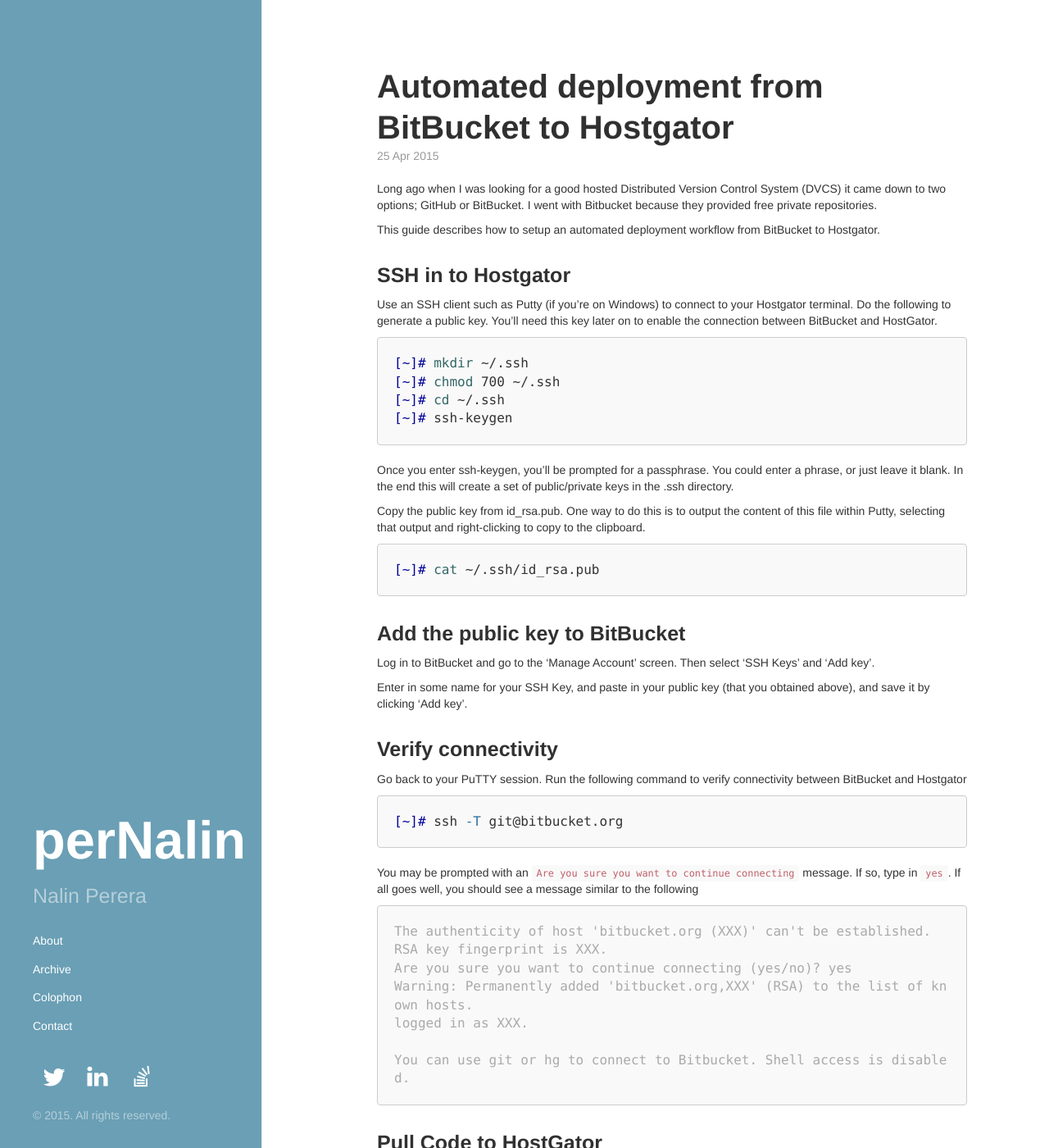
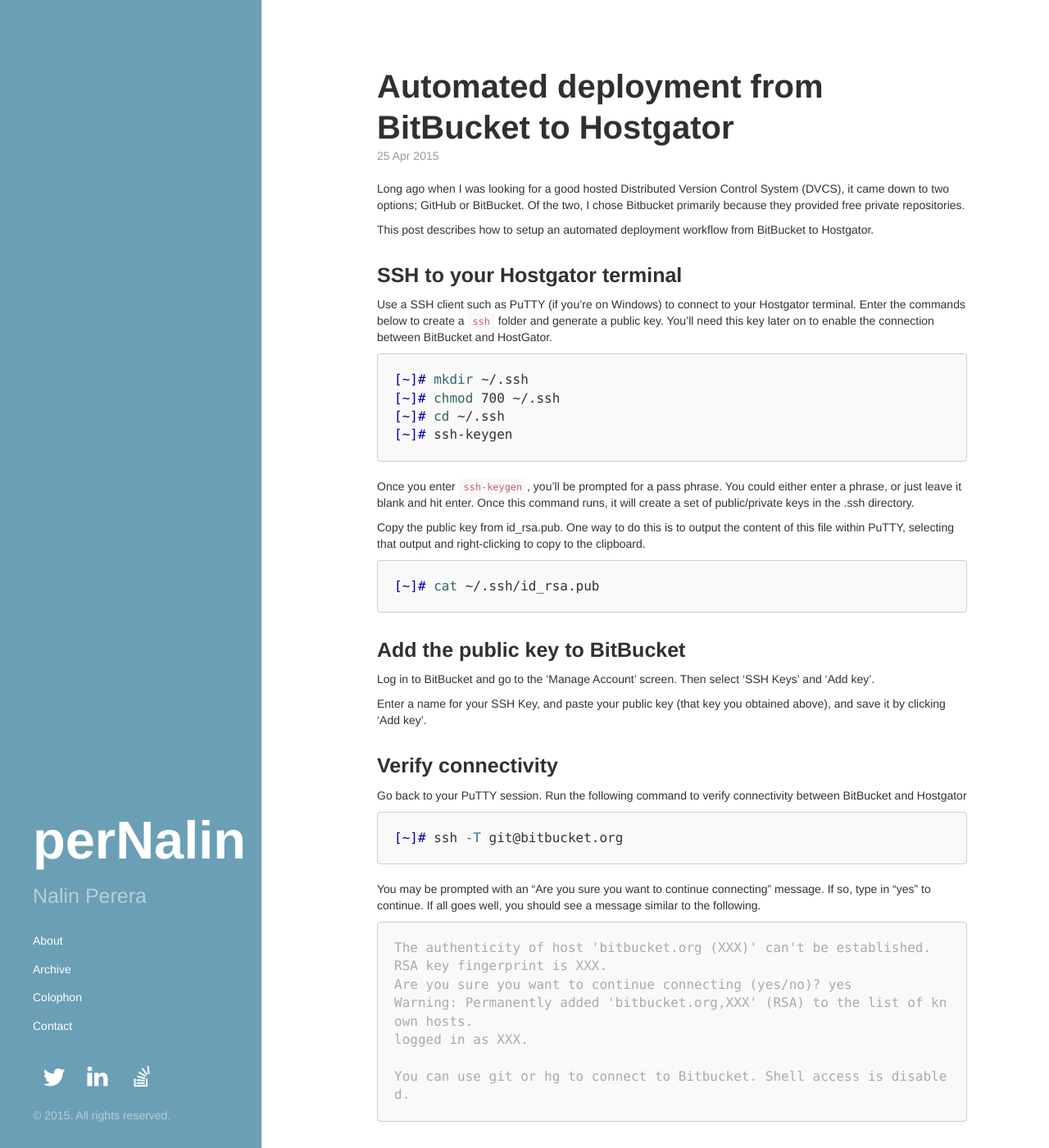
Before and after one commit to pernalin/pernalin.github.io, a Jekyll site: the page built from _posts/2015-04-25-automated-deployment-bitbucket-to-hostgator.md, in a window 1280 px wide and 1400 px high. Shown: the whole window at 82% size. Built offline with Jekyll 4.4.1, drawn with Linux system fonts in a browser that asks for light colours; nearby versions of some CDN libraries; Markdown is read by kramdown in place of the engine named in the settings; comment, search, counter and statistics services are not loaded.

Commit message:
Weekly post

```diff
--- a/_posts/2015-04-25-automated-deployment-bitbucket-to-hostgator.md
+++ b/_posts/2015-04-25-automated-deployment-bitbucket-to-hostgator.md
@@ -3,14 +3,15 @@ layout: post
 title: Automated deployment from BitBucket to Hostgator
 ---
 
-Long ago when I was looking for a good hosted Distributed Version Control System (DVCS) it came down to two options;
-GitHub or BitBucket.  I went with Bitbucket because they provided free private repositories.
+Long ago when I was looking for a good hosted Distributed Version Control System (DVCS), it came down to two options;
+GitHub or BitBucket.  Of the two, I chose Bitbucket primarily because they provided free private repositories.
 
-This guide describes how to setup an automated deployment workflow from BitBucket to Hostgator.
+This post describes how to setup an automated deployment workflow from BitBucket to Hostgator.
 
-### SSH in to Hostgator
-Use an SSH client such as Putty (if you're on Windows) to connect to your Hostgator terminal. Do the following to
-generate a public key. You'll need this key later on to enable the connection between BitBucket and HostGator.
+### SSH to your Hostgator terminal
+Use a SSH client such as PuTTY (if you're on Windows) to connect to your Hostgator terminal. Enter the commands
+below to create a `ssh` folder and generate a public key. You'll need this key later on to enable the connection
+between BitBucket and HostGator.
 
 {% highlight console %}
 [~]# mkdir ~/.ssh
@@ -19,10 +20,10 @@ generate a public key. You'll need this key later on to enable the connection be
 [~]# ssh-keygen
 {% endhighlight %}
 
-Once you enter ssh-keygen, you'll be prompted for a passphrase. You could enter a phrase, or just leave it blank. In
-the end this will create a set of public/private keys in the .ssh directory.
+Once you enter `ssh-keygen`, you'll be prompted for a pass phrase. You could either enter a phrase, or just leave it
+blank and hit enter. Once this command runs, it will create a set of public/private keys in the .ssh directory.
 
-Copy the public key from id_rsa.pub.  One way to do this is to output the content of this file within Putty,
+Copy the public key from id_rsa.pub.  One way to do this is to output the content of this file within PuTTY,
 selecting that output and right-clicking to copy to the clipboard.
 
 {% highlight console %}
@@ -32,8 +33,8 @@ selecting that output and right-clicking to copy to the clipboard.
 ### Add the public key to BitBucket
 Log in to BitBucket and go to the 'Manage Account' screen.  Then select 'SSH Keys' and 'Add key'.
 
-Enter in some name for your SSH Key, and paste in your public key (that you obtained above), and save it by clicking
-'Add key'.
+Enter a name for your SSH Key, and paste your public key (that key you obtained above), and save it by
+clicking 'Add key'.
 
 ### Verify connectivity
 Go back to your PuTTY session. Run the following command to verify connectivity between BitBucket and Hostgator
@@ -41,8 +42,8 @@ Go back to your PuTTY session. Run the following command to verify connectivity
 [~]# ssh -T git@bitbucket.org
 {% endhighlight %}
 
-You may be prompted with an `Are you sure you want to continue connecting` message. If so, type in `yes`. If all goes
-well, you should see a message similar to the following
+You may be prompted with an "Are you sure you want to continue connecting" message. If so, type in "yes" to continue. If all goes
+well, you should see a message similar to the following.
 
 {% highlight console %}
 The authenticity of host 'bitbucket.org (XXX)' can't be established.
```
